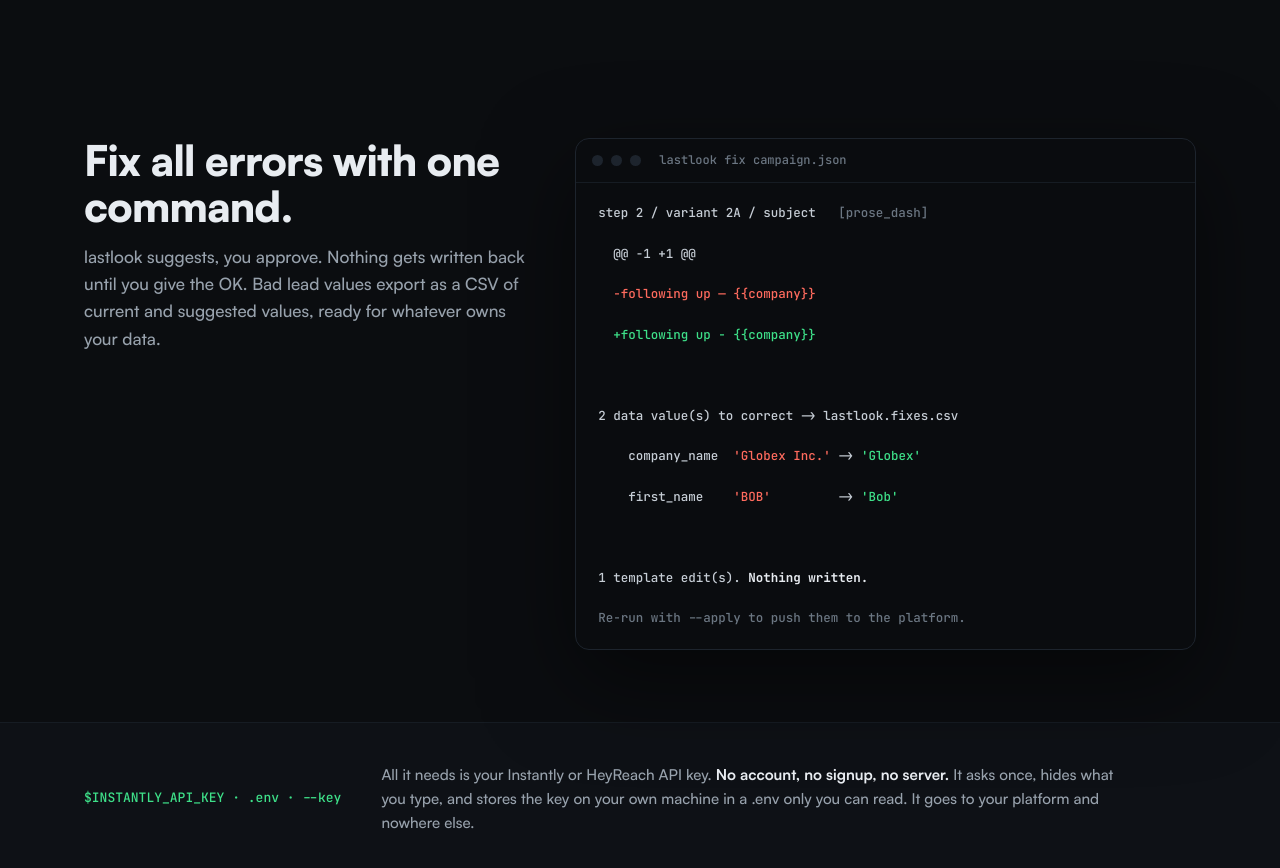
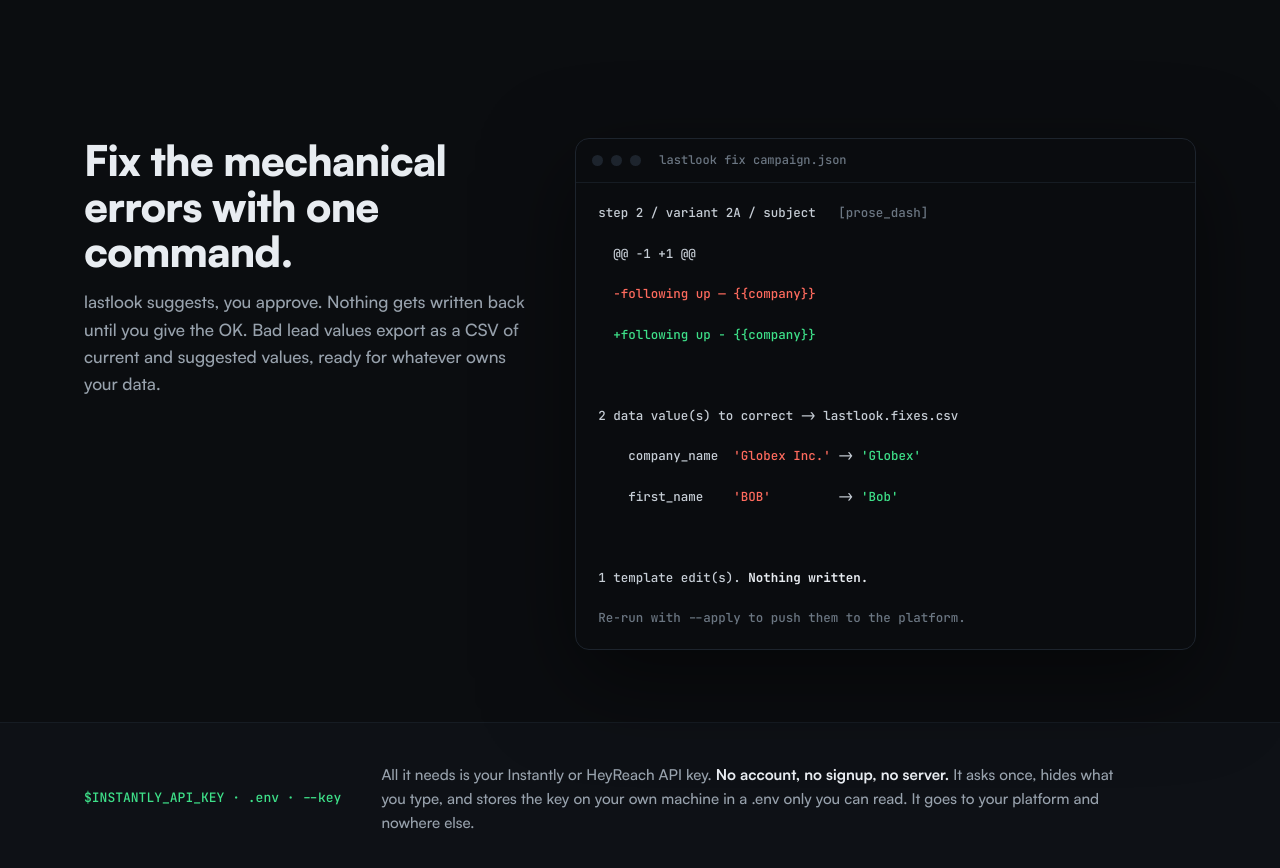
Before and after one commit to hernangimeno/lastlook, a plain HTML site: page docs/index.html in a window 1280 px wide. Shown: the part 4840-5708 px from the top of the page. Drawn offline with Linux system fonts and the light colour scheme.

Commit message:
fixing heading: the mechanical errors, not all of them
`fix` refuses spam wording, blank merges, placeholder text, duplicate variants and
pacing, so "fix all errors" promised something the tool will not do — and with the
refusals list now gone from the page, nothing else said otherwise. A user would run
it against a twelve-issue verdict, get one template edit, and read that as broken.

```diff
--- a/docs/index.html
+++ b/docs/index.html
@@ -438,7 +438,7 @@ footer .r a:hover{color:var(--text)}
   <div class="wrap">
     <div class="fixgrid">
       <div>
-        <h2>Fix all errors with one command.</h2>
+        <h2>Fix the mechanical errors with one command.</h2>
         <p class="lede" style="margin-bottom:0">lastlook suggests, you approve. Nothing gets
           written back until you give the OK. Bad lead values export as a CSV of current and
           suggested values, ready for whatever owns your data.</p>
```
